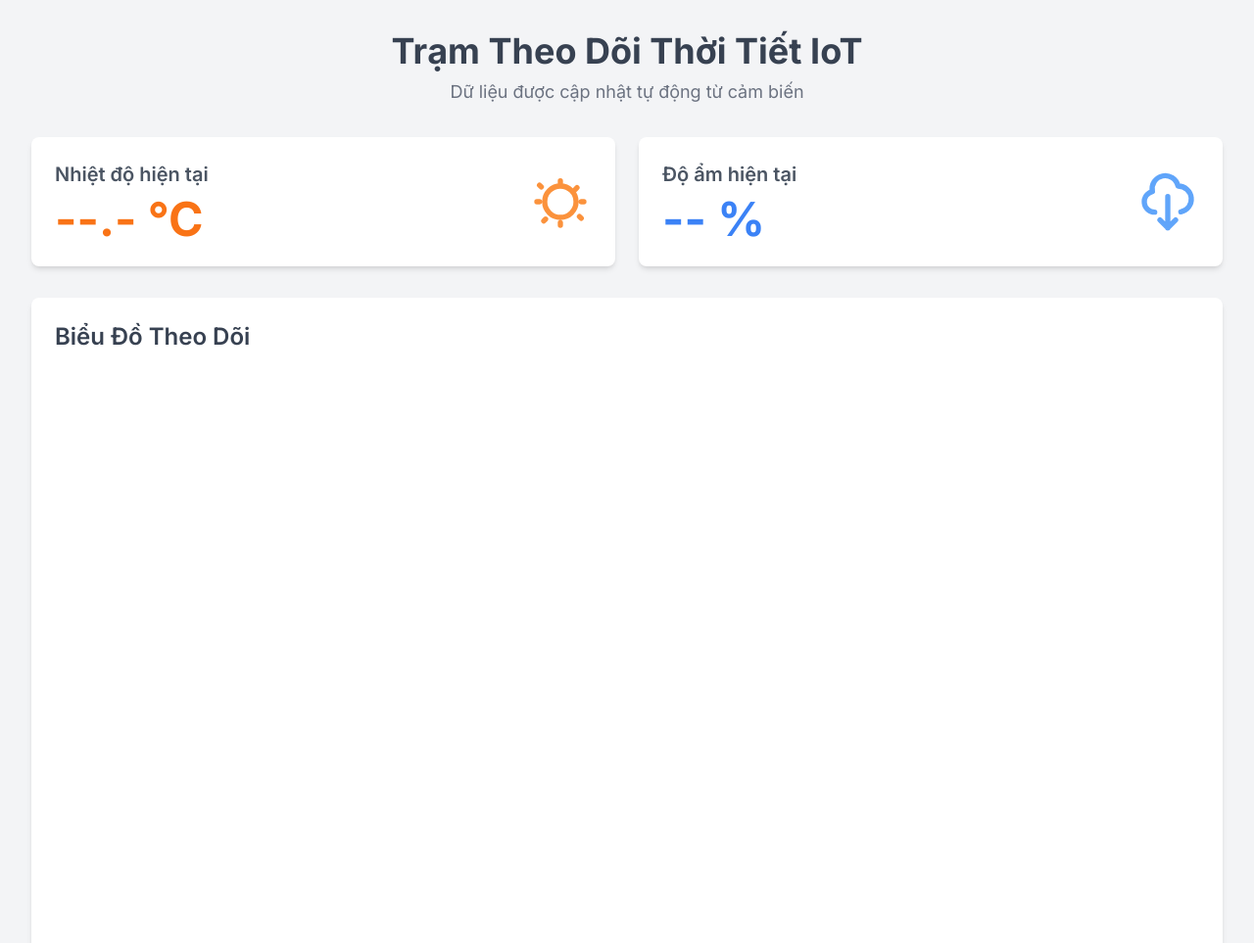
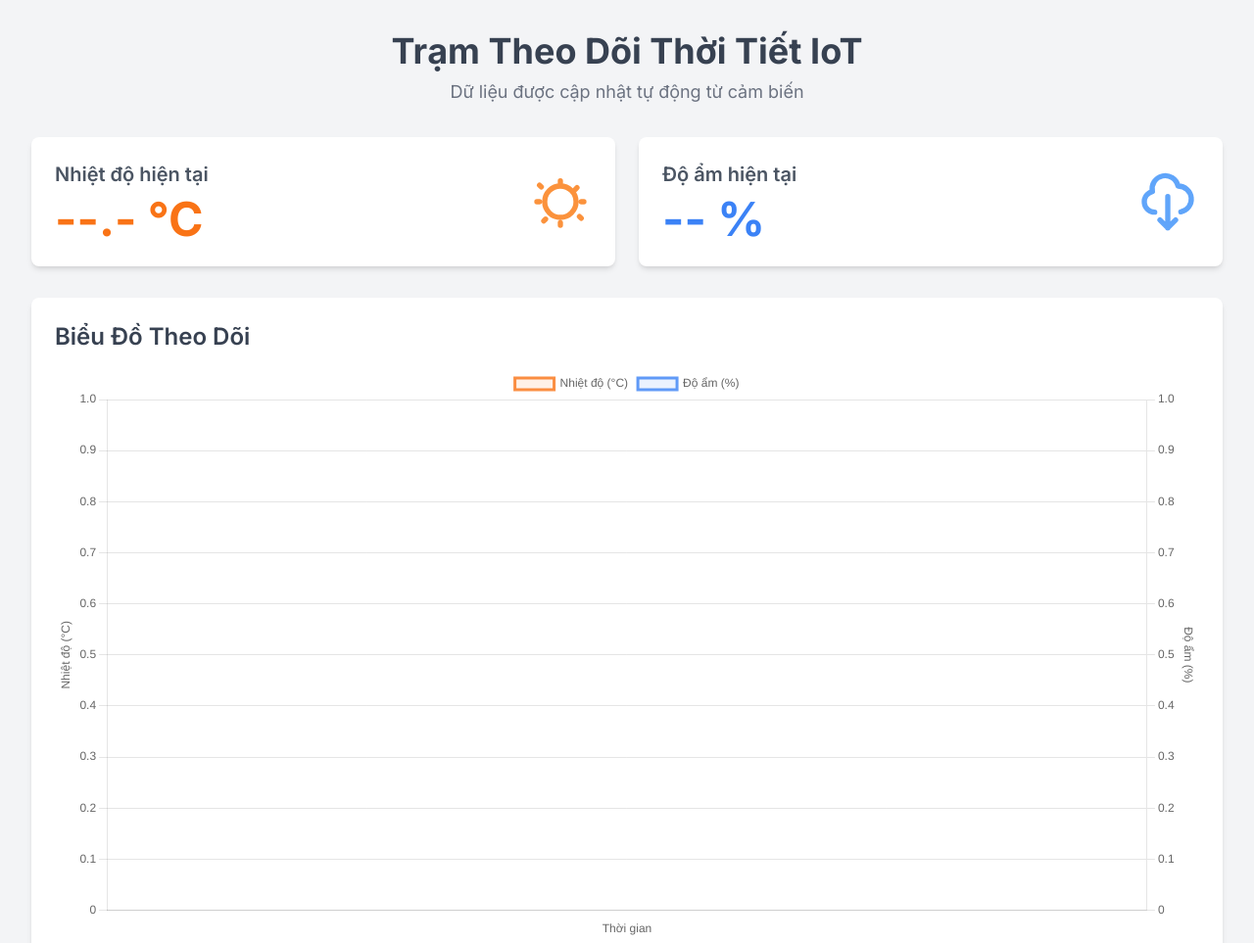
Before and after one commit to khocdicon123/tram-thoi-tiet-iot, a plain HTML site: page index.html in a window 1280 px wide. Shown: the top 963 px of the page at 98% size. Drawn offline with nearby package versions, Linux system fonts and the light colour scheme; no server answers.

Commit message:
Update index.html

```diff
--- a/index.html
+++ b/index.html
@@ -51,11 +51,11 @@
 
     <script>
         // --- QUAN TRỌNG: HÃY ĐIỀN THÔNG TIN CỦA BẠN VÀO ĐÂY ---
-        const CHANNEL_ID = 3053059; // THAY BẰNG CHANNEL ID CỦA BẠN
+        const CHANNEL_ID = 1234567; // THAY BẰNG CHANNEL ID CỦA BẠN
 
         // **LƯU Ý:** Nếu kênh ThingSpeak của bạn là PUBLIC, hãy để READ_API_KEY là chuỗi rỗng ('').
         // Nếu kênh là PRIVATE, bạn phải điền READ API KEY vào đây.
-        const READ_API_KEY = '48VUVUP6JI5Y6KL8'; // THAY BẰNG READ API KEY (nếu cần)
+        const READ_API_KEY = ''; // THAY BẰNG READ API KEY (nếu cần)
 
         const RESULTS_COUNT = 30; // Số lượng kết quả gần nhất để vẽ biểu đồ
         // -----------------------------------------------------------------
@@ -65,7 +65,54 @@
         const lastUpdatedElement = document.getElementById('last-updated');
         const ctx = document.getElementById('weatherChart').getContext('2d');
 
-        const weatherChart = new Chart(ctx, { /* ... code biểu đồ giữ nguyên ... */ });
+        // --- SỬA LỖI: Bổ sung cấu hình chi tiết cho biểu đồ ---
+        const weatherChart = new Chart(ctx, {
+            type: 'line',
+            data: {
+                labels: [], // Thời gian
+                datasets: [
+                    {
+                        label: 'Nhiệt độ (°C)',
+                        data: [],
+                        borderColor: 'rgba(249, 115, 22, 0.8)',
+                        backgroundColor: 'rgba(249, 115, 22, 0.1)',
+                        yAxisID: 'yTemp',
+                        tension: 0.3,
+                        fill: true,
+                    },
+                    {
+                        label: 'Độ ẩm (%)',
+                        data: [],
+                        borderColor: 'rgba(59, 130, 246, 0.8)',
+                        backgroundColor: 'rgba(59, 130, 246, 0.1)',
+                        yAxisID: 'yHumidity',
+                        tension: 0.3,
+                        fill: true,
+                    }
+                ]
+            },
+            options: {
+                responsive: true,
+                scales: {
+                    x: {
+                        title: { display: true, text: 'Thời gian' }
+                    },
+                    yTemp: {
+                        type: 'linear',
+                        position: 'left',
+                        title: { display: true, text: 'Nhiệt độ (°C)' },
+                        grid: {
+                           drawOnChartArea: false,
+                        },
+                    },
+                    yHumidity: {
+                        type: 'linear',
+                        position: 'right',
+                        title: { display: true, text: 'Độ ẩm (%)' }
+                    }
+                }
+            }
+        });
 
         async function fetchData() {
             let url = `https://api.thingspeak.com/channels/${CHANNEL_ID}/feeds.json?results=${RESULTS_COUNT}`;
```
